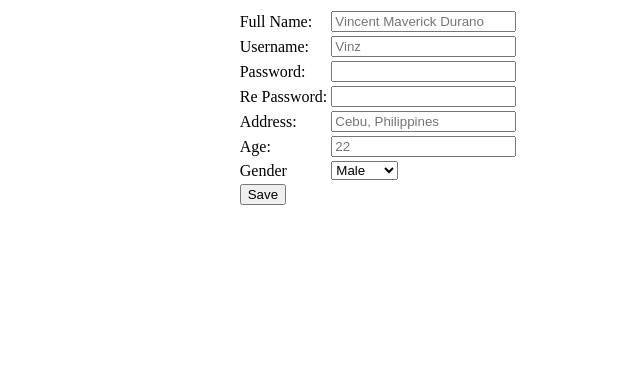
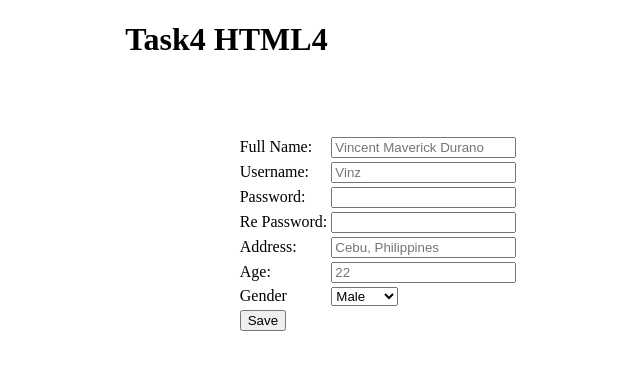
Before and after one commit to WexDhav/Html-basics, a plain HTML site: page Task4.html in a window 1280 px wide. Shown: the whole page, without its empty margins (262-902 px from the left). Drawn offline with Linux system fonts and the light colour scheme.

Commit message:
Update Task4.html

```diff
--- a/Task4.html
+++ b/Task4.html
@@ -6,6 +6,8 @@
     <title>Document</title>
 </head>
 <body>
+    <h1 style="padding-left: 30%;">Task4 HTML4</h1>
+    <br><br><br>
     <form>
         <center>
             <table>
```
